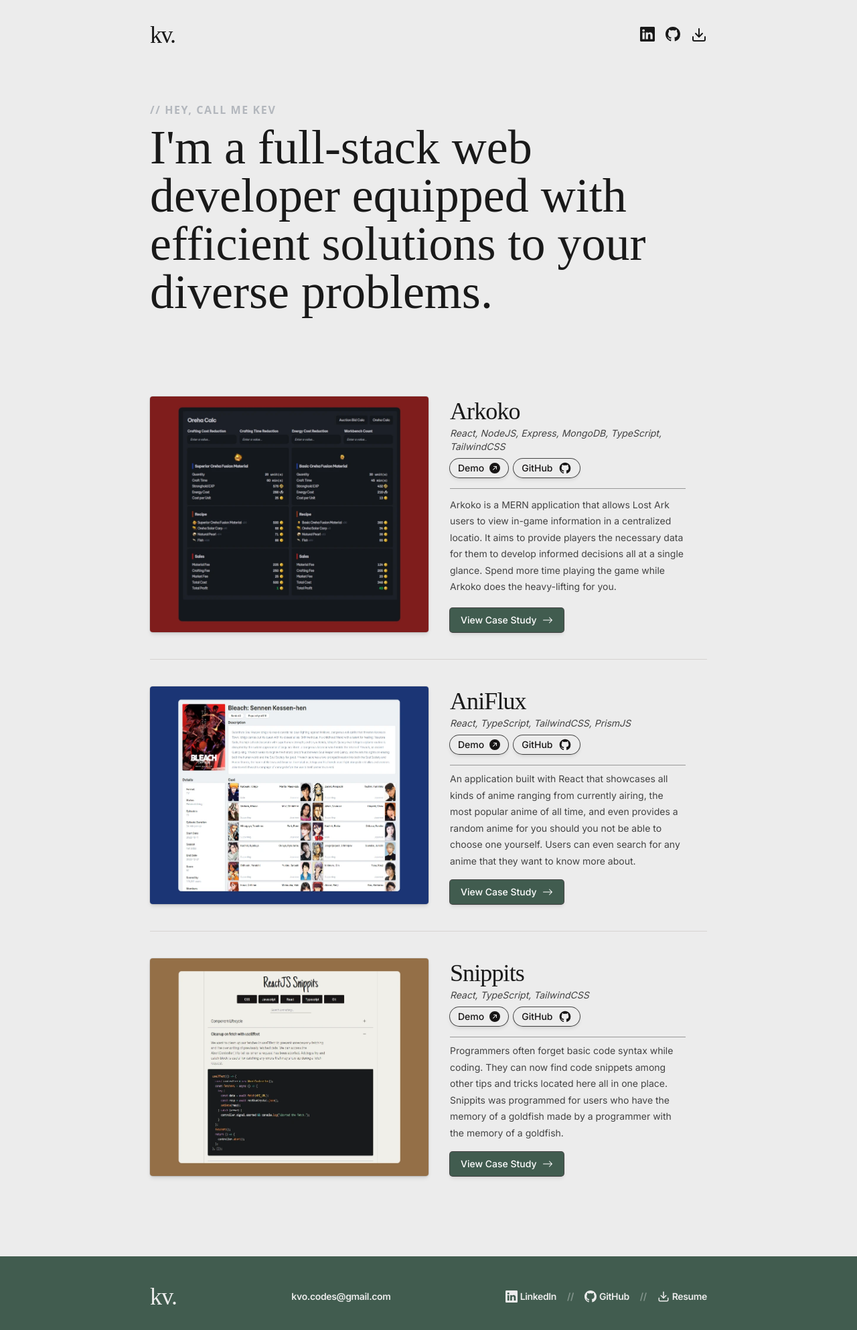
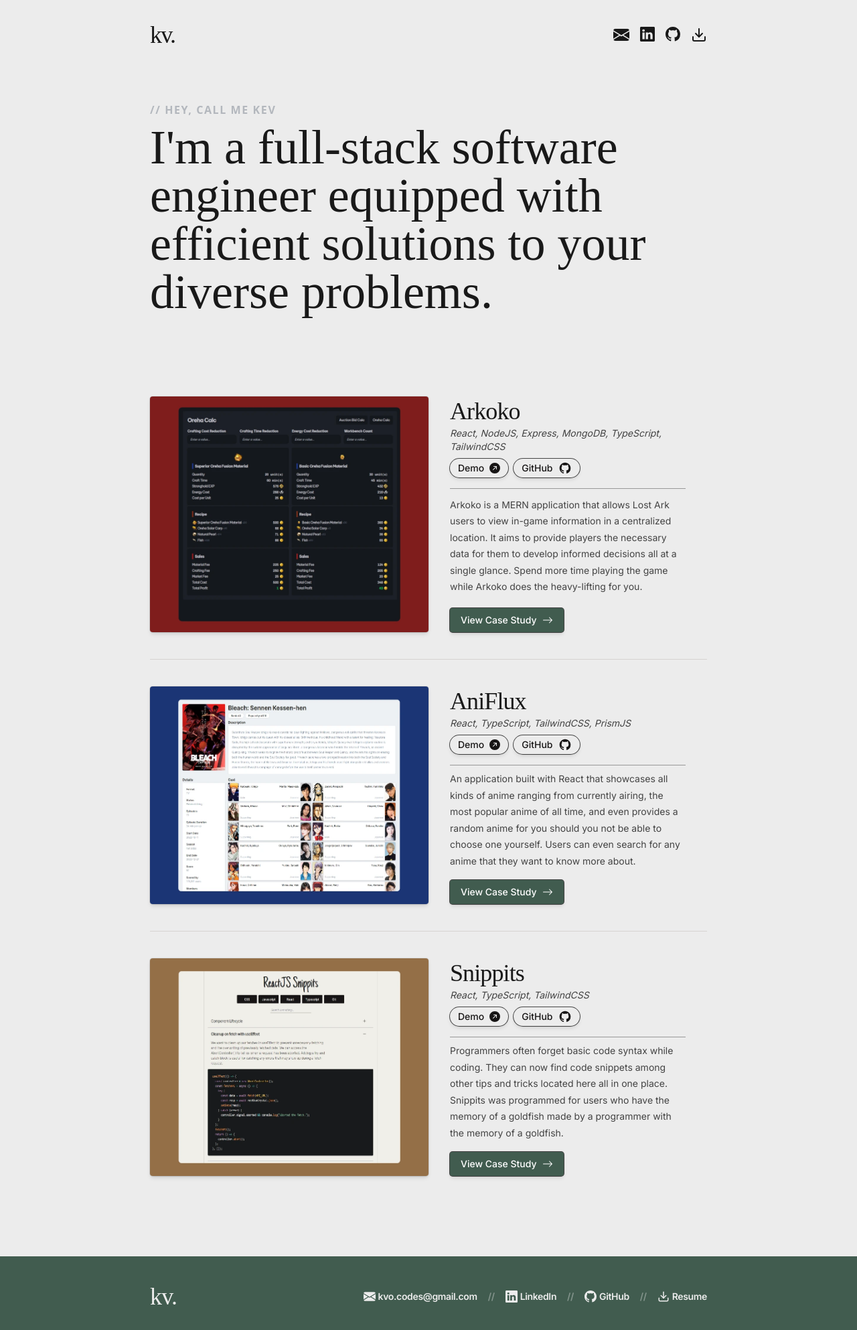
Before and after one commit to Yezo/personal-portfolio, a React (Vite) app: page / in a window 1280 px wide. Shown: the top 1986 px of the page at 67% size. Built offline with nearby package versions, Linux system fonts and the light colour scheme; a web font is replaced by a local one.

Commit message:
updated css

```diff
--- a/src/App.tsx
+++ b/src/App.tsx
@@ -1,5 +1,4 @@
 import { Route, Routes } from "react-router-dom";
-
 import { AniFlux } from "./pages/AniFlux";
 import { Arkoko } from "./pages/Arkoko";
 import { HomePage } from "./pages/HomePage";
--- a/src/components/Footer.tsx
+++ b/src/components/Footer.tsx
@@ -9,14 +9,26 @@ export const Footer = () => {
           </h2>
         </a>
 
-        <div>
-          <p className="font-inter text-sm font-semibold tracking-tight selection:bg-white selection:text-[#415c4f]">
-            kvo.codes@gmail.com
-          </p>
-        </div>
         <ul className="flex items-center justify-center gap-4 font-inter text-sm font-semibold tracking-tight">
           <Link
-            to="/"
+            to="mailto:kvo.codes@gmail.com"
+            className=" flex items-center justify-center gap-1 hover:underline"
+          >
+            <svg
+              xmlns="http://www.w3.org/2000/svg"
+              width="18"
+              height="18"
+              fill="currentColor"
+              className="bi bi-envelope-fill"
+              viewBox="0 0 16 16"
+            >
+              <path d="M.05 3.555A2 2 0 0 1 2 2h12a2 2 0 0 1 1.95 1.555L8 8.414.05 3.555ZM0 4.697v7.104l5.803-3.558L0 4.697ZM6.761 8.83l-6.57 4.027A2 2 0 0 0 2 14h12a2 2 0 0 0 1.808-1.144l-6.57-4.027L8 9.586l-1.239-.757Zm3.436-.586L16 11.801V4.697l-5.803 3.546Z" />
+            </svg>
+            <h4>kvo.codes@gmail.com</h4>
+          </Link>
+          <span className="opacity-40">//</span>
+          <Link
+            to="https://www.linkedin.com/in/kevin-vo-9219bb251/"
             className=" flex items-center justify-center gap-1 hover:underline"
           >
             <svg
@@ -33,7 +45,7 @@ export const Footer = () => {
           </Link>
           <span className="opacity-40">//</span>
           <Link
-            to="/"
+            to="https://github.com/Yezo"
             className="flex items-center justify-center gap-1 hover:underline"
           >
             <svg
@@ -50,7 +62,7 @@ export const Footer = () => {
           </Link>
           <span className="opacity-40">//</span>
           <Link
-            to="/"
+            to="/resume.docx.pdf"
             className="flex items-center justify-center gap-1 hover:underline"
           >
             <svg
--- a/src/components/Header.tsx
+++ b/src/components/Header.tsx
@@ -22,7 +22,23 @@ export const Header = ({
           </h1>
         </Link>
         <nav className="flex gap-4 ">
-          <Link to="/" target="_blank" className="hover:text-accent ">
+          <Link to="mailto:kvo.codes@gmail.com" className="hover:text-accent ">
+            <svg
+              xmlns="http://www.w3.org/2000/svg"
+              width="24"
+              height="24"
+              fill="currentColor"
+              className="bi bi-envelope-fill"
+              viewBox="0 0 16 16"
+            >
+              <path d="M.05 3.555A2 2 0 0 1 2 2h12a2 2 0 0 1 1.95 1.555L8 8.414.05 3.555ZM0 4.697v7.104l5.803-3.558L0 4.697ZM6.761 8.83l-6.57 4.027A2 2 0 0 0 2 14h12a2 2 0 0 0 1.808-1.144l-6.57-4.027L8 9.586l-1.239-.757Zm3.436-.586L16 11.801V4.697l-5.803 3.546Z" />
+            </svg>
+          </Link>
+          <Link
+            to="https://www.linkedin.com/in/kevin-vo-9219bb251/"
+            target="_blank"
+            className="hover:text-accent "
+          >
             <svg
               xmlns="http://www.w3.org/2000/svg"
               width="22"
@@ -51,7 +67,7 @@ export const Header = ({
             </svg>
           </Link>
           <Link
-            to="https://github.com/Yezo"
+            to="/resume.docx.pdf"
             target="_blank"
             className="hover:text-accent"
           >
--- a/src/pages/HomePage.tsx
+++ b/src/pages/HomePage.tsx
@@ -7,7 +7,7 @@ export const HomePage = () => {
     <div className="min-h-screen  bg-primary font-normal text-darktext">
       <div className="mx-auto max-w-4xl pb-20">
         <Header
-          title="I'm a full-stack web developer equipped with efficient solutions to your diverse problems."
+          title="I'm a full-stack software engineer equipped with efficient solutions to your diverse problems."
           subtitle="Hey, call me Kev"
           textOrientation="left"
         />
@@ -24,7 +24,7 @@ export const HomePage = () => {
                 "TailwindCSS",
               ]}
               description="Arkoko is a MERN application that allows Lost Ark users to view in-game information in a centralized
-          locatio. It aims to provide players the necessary data for them to
+          location. It aims to provide players the necessary data for them to
           develop informed decisions all at a single glance. Spend more time playing the game while Arkoko does the heavy-lifting for you."
               gitHubLink="https://github.com/Yezo/arkoko"
               caseStudyLink="/project/arkoko"
@@ -36,7 +36,7 @@ export const HomePage = () => {
               title="AniFlux"
               technologies={["React", "TypeScript", "TailwindCSS", "PrismJS"]}
               description="An application built with React that showcases all kinds of anime ranging from currently airing, the most popular anime of all time, and even provides a random anime for you should you not be able to choose one yourself. Users can even search for any anime that they want to know more about."
-              gitHubLink="https://github.com/Yezo/aniflux"
+              gitHubLink="https://github.com/Yezo/jikan-anime-project"
               caseStudyLink="/project/aniflux"
               demoLink="https://aniflux.onrender.com"
               imageLink="/aniflux.webp"
```
